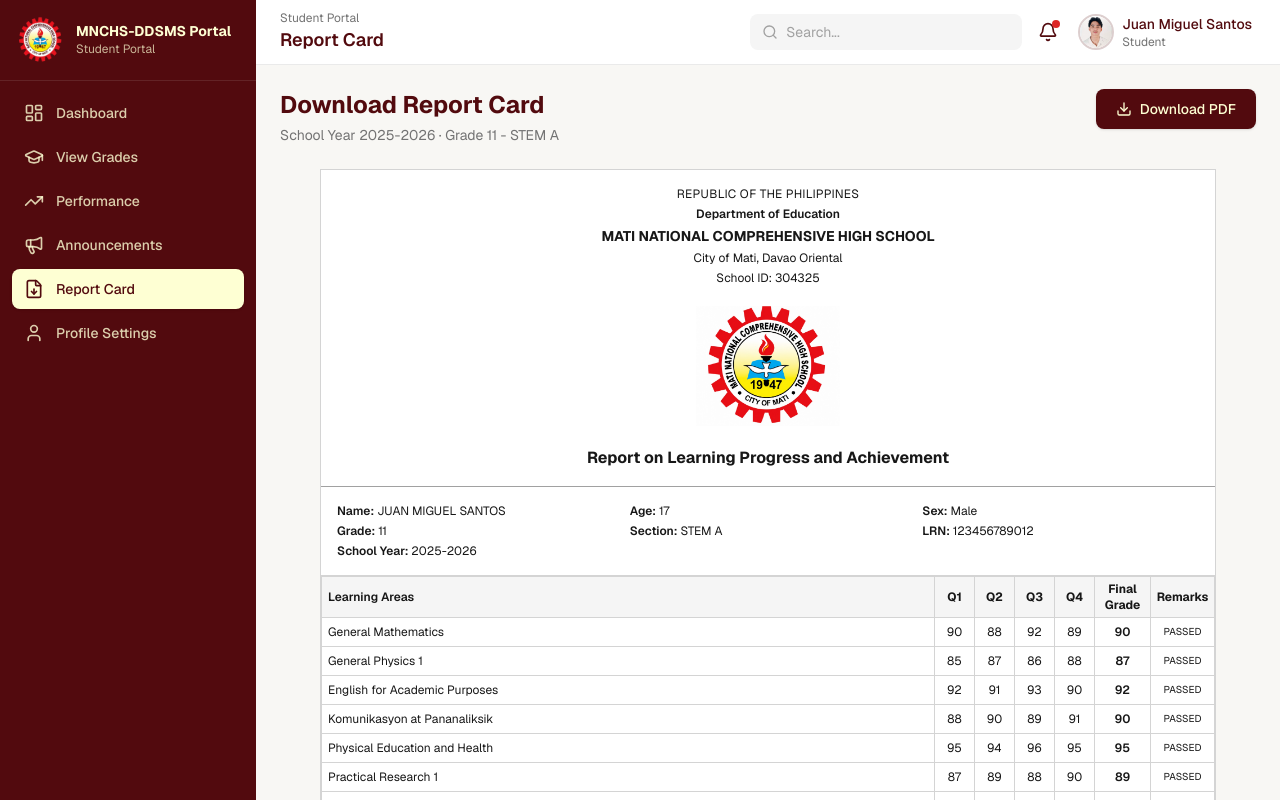
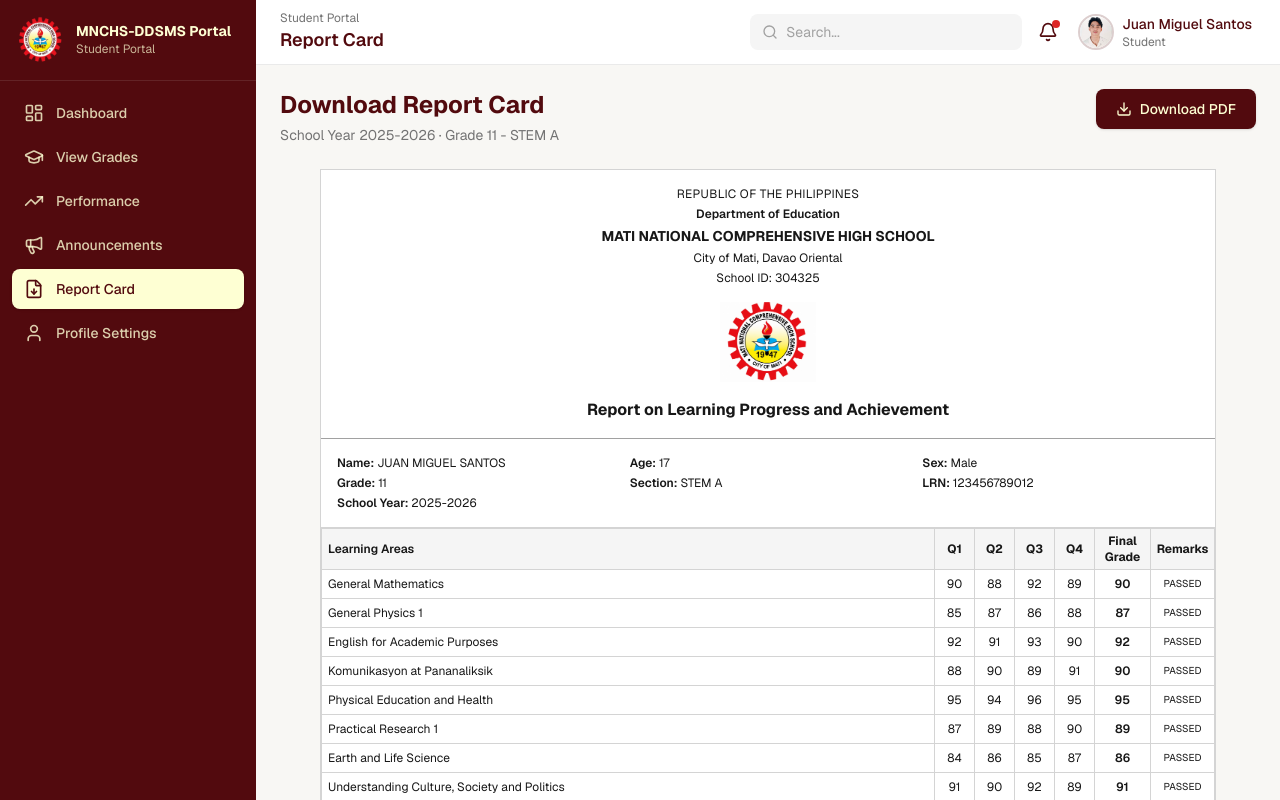
Before and after one commit to Alyong26/MNCHS-DDSMS-Prototype, a Next.js app: page /student/report-card in a window 1280 px wide. Shown: the top 800 px of the page. Built offline with nearby package versions, Linux system fonts and the light colour scheme.

Commit message:
Reduce report card emblem size slightly.
Co-authored-by: Cursor <cursoragent@cursor.com>

```diff
--- a/src/components/report-card/report-card-preview.tsx
+++ b/src/components/report-card/report-card-preview.tsx
@@ -22,9 +22,9 @@ export function ReportCardPreview() {
           <Image
             src={REPORT_CARD_SEAL_SRC}
             alt="Mati National Comprehensive High School Official Seal"
-            width={140}
-            height={140}
-            className="object-contain h-[5.5rem] w-[5.5rem] sm:h-36 sm:w-36"
+            width={112}
+            height={112}
+            className="object-contain h-20 w-20 sm:h-24 sm:w-24"
             priority
             unoptimized
           />
```
